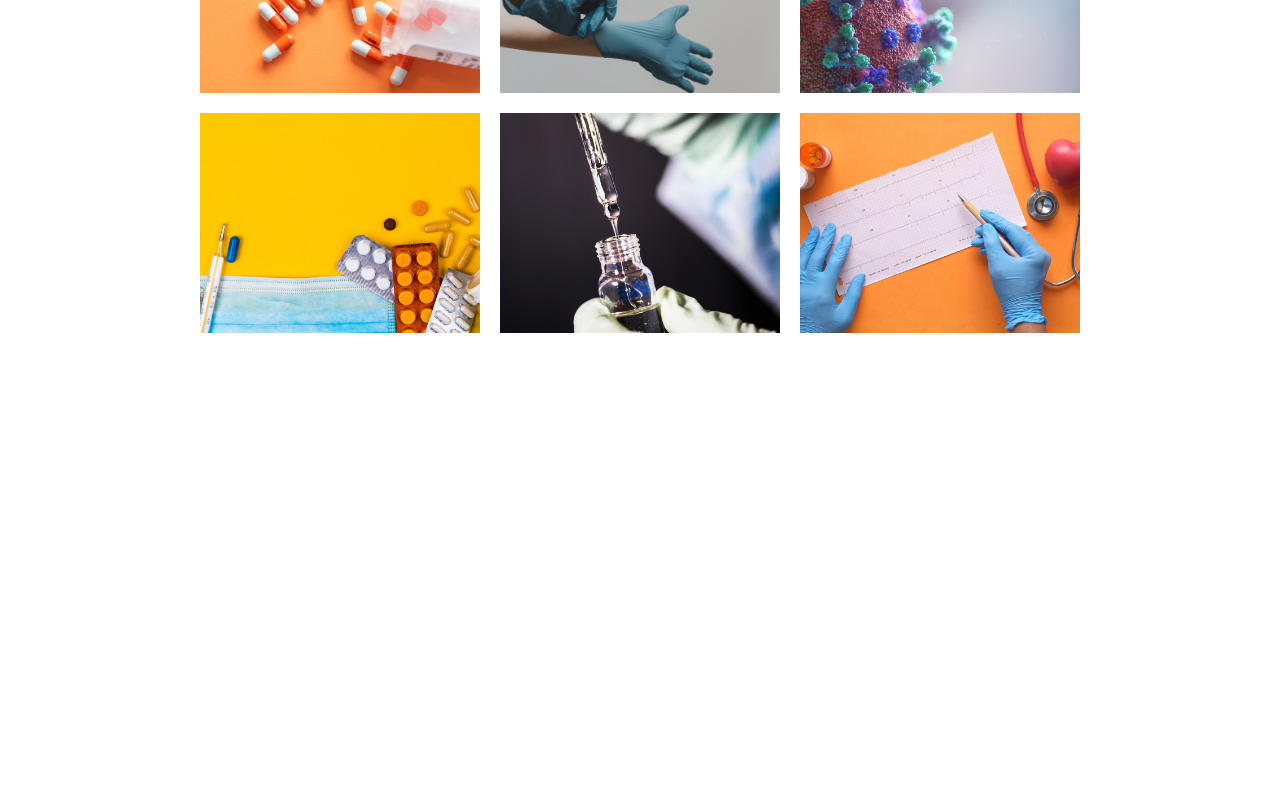
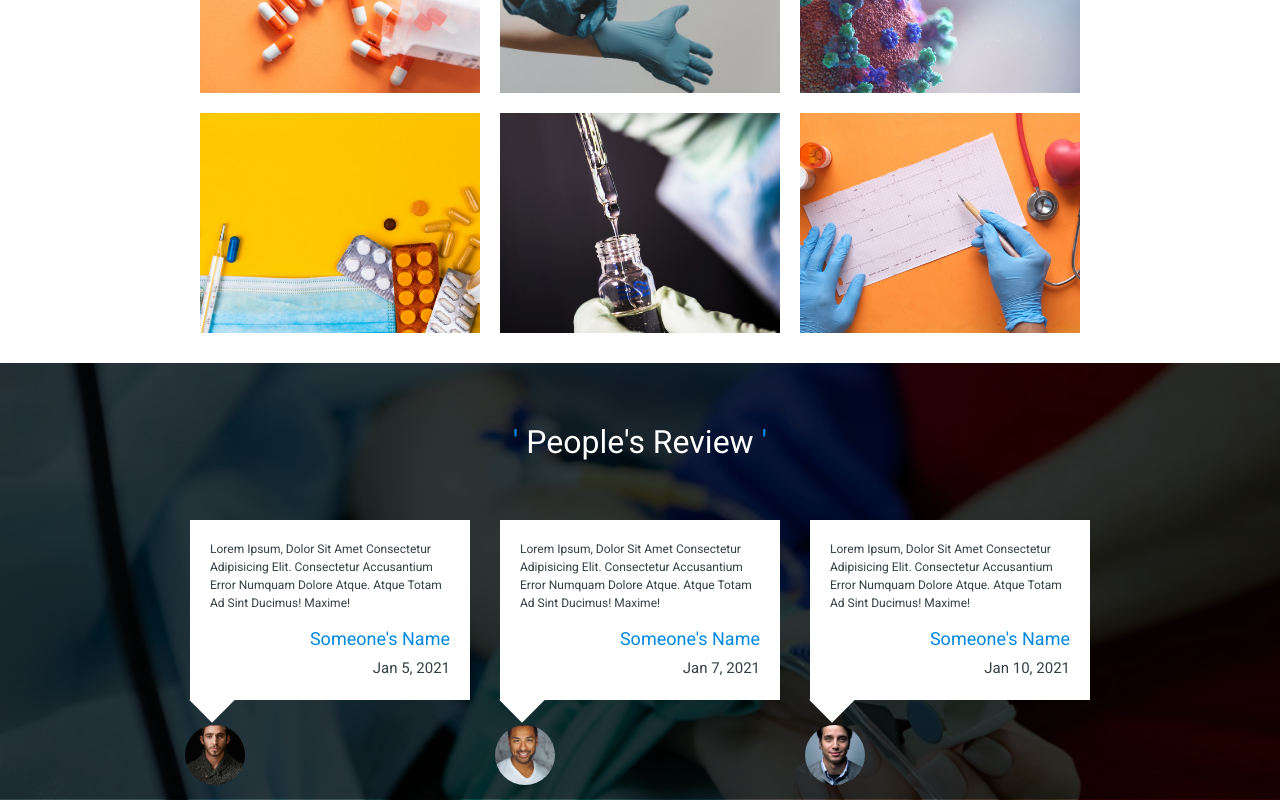
Before and after one commit to sohag-aust/RestoreHealth-BD, a React (Create React App) app: page / in a window 1280 px wide. Shown: the part 2162-2962 px from the top of the page. Before the commit the page ends 2525 px from the top, so only its background shows below. Built offline with nearby package versions, Linux system fonts and the light colour scheme.

Commit message:
refactor and add review component

```diff
--- a/src/App.js
+++ b/src/App.js
@@ -4,6 +4,7 @@ import Banner from './pages/Home/Banner/Banner';
 import Header from './pages/Shared/Header/Header';
 import About from './pages/Home/About/About';
 import Facilities from './pages/Home/Facilities/Facilities';
+import Review from './pages/Home/Review/Review';
 
 function App() {
   return (
@@ -12,6 +13,7 @@ function App() {
       <Banner />
       <About />
       <Facilities />
+      <Review />
     </>
   );
 }
--- a/src/pages/Home/Facilities/Facilities.js
+++ b/src/pages/Home/Facilities/Facilities.js
@@ -14,7 +14,7 @@ const Facilities = () => {
         <section className="facility" id="facility">
             <div className="container">
 
-            <h1 className="heading"><span>'</span> our facilities <span>'</span></h1>
+                <h1 className="heading"><span>'</span> our facilities <span>'</span></h1>
 
                 <div className="box-container">
                     <div className="box" data-aos="zoom-in">
--- /dev/null
+++ b/src/pages/Home/Review/Review.css
@@ -0,0 +1,64 @@
+.review{
+    background:url('../../../../public/images/img1.jpg'), linear-gradient(var(--black),var(--black)) no-repeat;
+    background-size: cover;
+    background-position: center;
+    background-blend-mode: multiply;
+}
+
+.review .heading{
+    color:#fff;
+}
+
+.review .box-container{
+    display: flex;
+    justify-content: center;
+    flex-wrap: wrap;
+    padding-bottom: 40px;
+}
+
+.review .box-container .box{
+    background:#fff;
+    width:280px;
+    margin:0px 15px;
+    margin-top: 30px;
+    margin-bottom: 60px;
+    padding:20px;
+    position: relative;
+}
+
+.review .box-container .box img{
+    position: absolute;
+    bottom: -85px; left: -5px;
+    height:60px;
+    width:60px;
+    border-radius: 50%;
+    object-fit: cover;
+}
+
+.review .box-container .box p{
+    font-size: 12px;
+    color:var(--black);
+}
+
+.review .box-container .box h3{
+    font-size: 18px;
+    text-align: end;
+    color:var(--blue);
+}
+
+.review .box-container .box span{
+    text-align: end;
+    color:var(--black);
+    display: block;
+    font-size: 15px;
+}
+
+.review .box-container .box::before{
+    content: '';
+    position: absolute;
+    bottom: -16px; left:6px;
+    height:32px;
+    width:32px;
+    background:#fff;
+    transform: rotate(45deg);
+}
--- /dev/null
+++ b/src/pages/Home/Review/Review.js
@@ -0,0 +1,47 @@
+import React, { useEffect } from 'react';
+import Aos from 'aos';
+import 'aos/dist/aos.css';
+import './Review.css';
+
+const Review = () => {
+    useEffect(()=>{
+        Aos.init({
+            duration: 2000
+        });
+    }, []);
+
+    return (
+        <section className="review" id="review">
+            <div className="container">
+                <h1 className="heading"><span>'</span> people's review <span>'</span></h1>
+
+                <div className="box-container">
+
+                    <div className="box" data-aos="fade-right">
+                        <p>Lorem ipsum, dolor sit amet consectetur adipisicing elit. Consectetur accusantium error numquam dolore atque. Atque totam ad sint ducimus! Maxime!</p>
+                        <h3>someone's name</h3>
+                        <span>jan 5, 2021</span>
+                        <img src="images/pic1.jpg" alt="" />
+                    </div>
+
+                    <div className="box" data-aos="fade-up">
+                        <p>Lorem ipsum, dolor sit amet consectetur adipisicing elit. Consectetur accusantium error numquam dolore atque. Atque totam ad sint ducimus! Maxime!</p>
+                        <h3>someone's name</h3>
+                        <span>jan 7, 2021</span>
+                        <img src="images/pic2.jpg" alt="" />
+                    </div>
+
+                    <div className="box" data-aos="fade-left">
+                        <p>Lorem ipsum, dolor sit amet consectetur adipisicing elit. Consectetur accusantium error numquam dolore atque. Atque totam ad sint ducimus! Maxime!</p>
+                        <h3>someone's name</h3>
+                        <span>jan 10, 2021</span>
+                        <img src="images/pic3.jpg" alt="" />
+                    </div>
+
+                </div>
+            </div>
+        </section>
+    );
+};
+
+export default Review;
```
